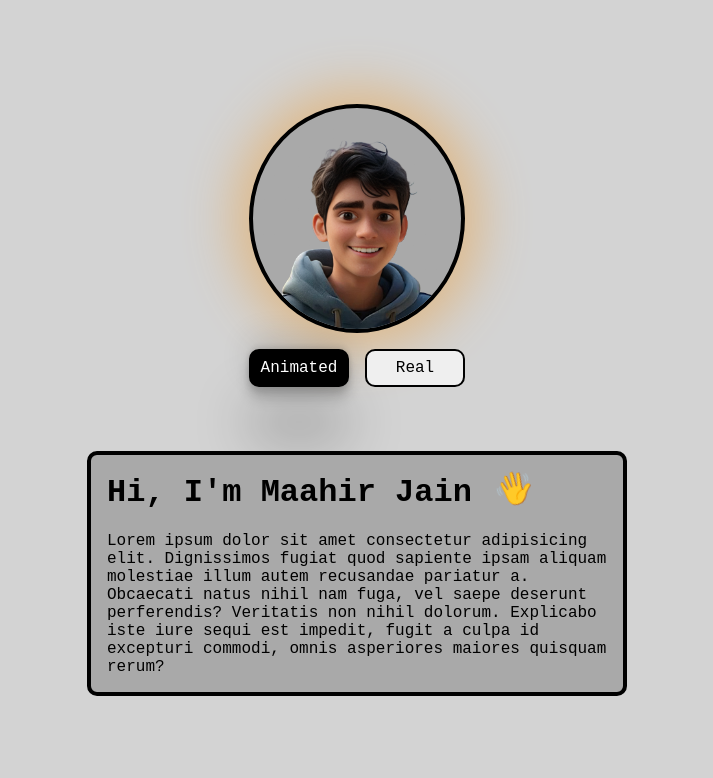
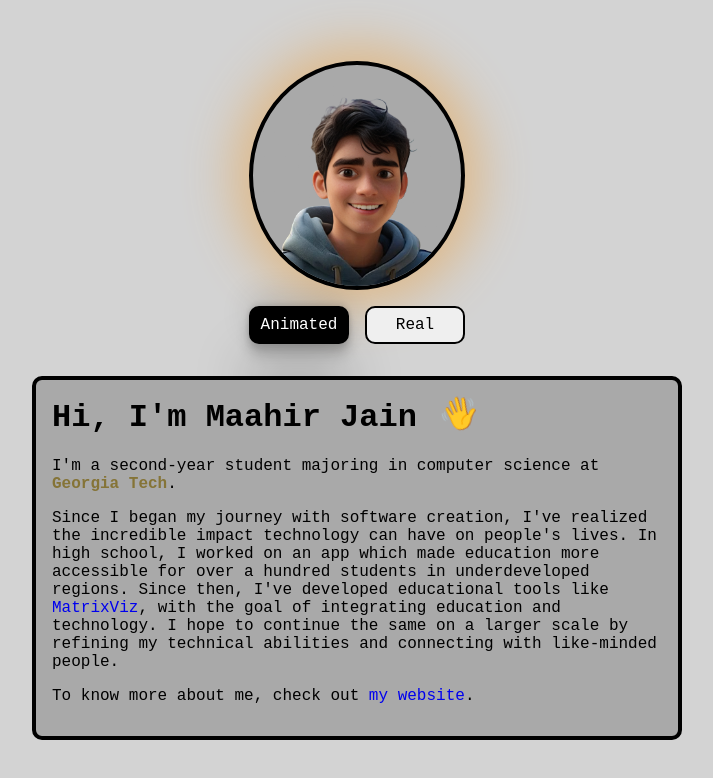
Before and after one commit to maahirjain/simple-info-card, a plain HTML site: page index.html in a window 1280 px wide. Shown: the whole page, without its empty margins (283-996 px from the left). Drawn offline with Linux system fonts and the light colour scheme.

Commit message:
Add card content and update styles

```diff
--- a/index.html
+++ b/index.html
@@ -22,8 +22,11 @@
         <div class="card">
             <h1>Hi, I'm Maahir Jain <span class="wave">👋</span></h1>
 
-           <p>Lorem ipsum dolor sit amet consectetur adipisicing elit. Dignissimos fugiat quod sapiente ipsam aliquam molestiae illum autem recusandae pariatur a. Obcaecati natus nihil nam fuga, vel saepe deserunt perferendis? Veritatis non nihil dolorum. Explicabo iste iure sequi est impedit, fugit a culpa id excepturi commodi, omnis asperiores maiores quisquam rerum?</p>
-        </div>
+           <p>I'm a second-year student majoring in computer science at <span class="gt">Georgia Tech</span>.</p>
+
+           <p>Since I began my journey with software creation, I've realized the incredible impact technology can have on people's lives. In high school, I worked on an app which made education more accessible for over a hundred students in underdeveloped regions. Since then, I've developed educational tools like <a href="https://maahirjain.github.io/matrix-viz/" target="_blank" rel="noopener noreferrer">MatrixViz</a>, with the goal of integrating education and technology. I hope to continue the same on a larger scale by refining my technical abilities and connecting with like-minded people.</p>
+
+           <p>To know more about me, check out <a href="https://maahirjain.github.io/" target="_blank" rel="noopener noreferrer">my website</a>.</p>
     </div>
 </body>
 </html>
--- a/styles.css
+++ b/styles.css
@@ -12,7 +12,7 @@ body {
     display: flex;
     flex-direction: column;
     align-items: center;
-    gap: 64px;
+    gap: 32px;
 }
 
 .img-grid {
@@ -63,11 +63,15 @@ button:hover {
 }
 
 .card {
+    display: block;
     background-color: darkgray;
-    width: min(75%, 500px);
+    width: min(75%, 650px);
+    height: 364px;
+    box-sizing: border-box;
     padding: 16px;
     border: 4px solid black;
     border-radius: 10px;
+    overflow: auto;
 }
 
 h1 {
@@ -81,7 +85,20 @@ h1 {
 }
 
 p {
-    margin: 0;
+  margin-bottom: 0;
+}
+
+.gt {
+  color: rgb(133, 116, 55);
+  font-weight: bold;
+}
+
+a {
+  text-decoration: none;
+}
+
+a:hover {
+  text-decoration: underline;
 }
 
 @keyframes wave {
@@ -110,3 +127,10 @@ p {
       transform: rotate(0deg);
     }
 }
+
+@media (max-height: 720px) {
+  body {
+    align-items: start;
+    padding: 20px;
+  }
+}
```
